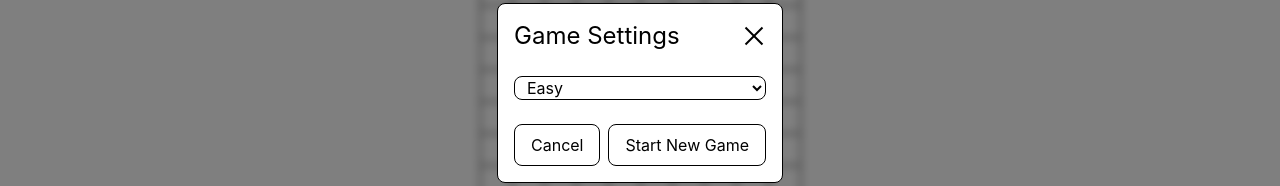
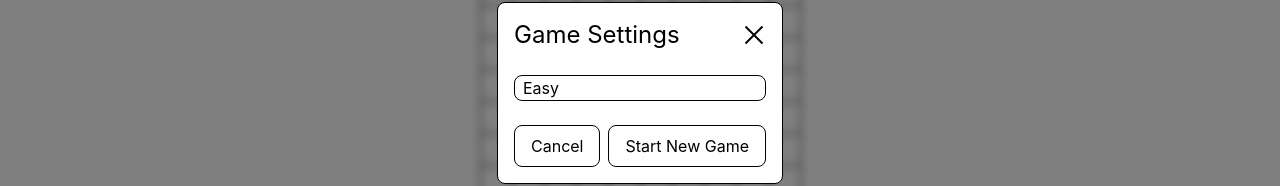
Before and after one commit to jourdanrodrigues/MineFinder, a React (Vite) app: page / in a window 1280 px wide. Both pictures are taken after a click on the button "⚙️". Shown: the part 227-413 px from the top of the page. Built offline with nearby package versions, Linux system fonts and the light colour scheme.

Commit message:
:ambulance: Remove "select" appearance

```diff
--- a/src/components/SettingsModal.tsx
+++ b/src/components/SettingsModal.tsx
@@ -27,7 +27,7 @@ export function SettingsModal({
       onCancel={onClose}
     >
       <select
-        className='w-full rounded-lg border border-contrast bg-transparent px-2 dark:border-contrast-dark dark:text-contrast-dark'
+        className='w-full appearance-none rounded-lg border border-contrast bg-transparent px-2 dark:border-contrast-dark dark:text-contrast-dark'
         onChange={(e) => setDifficulty(e.target.value as Difficulty)}
         value={difficulty}
       >
```
